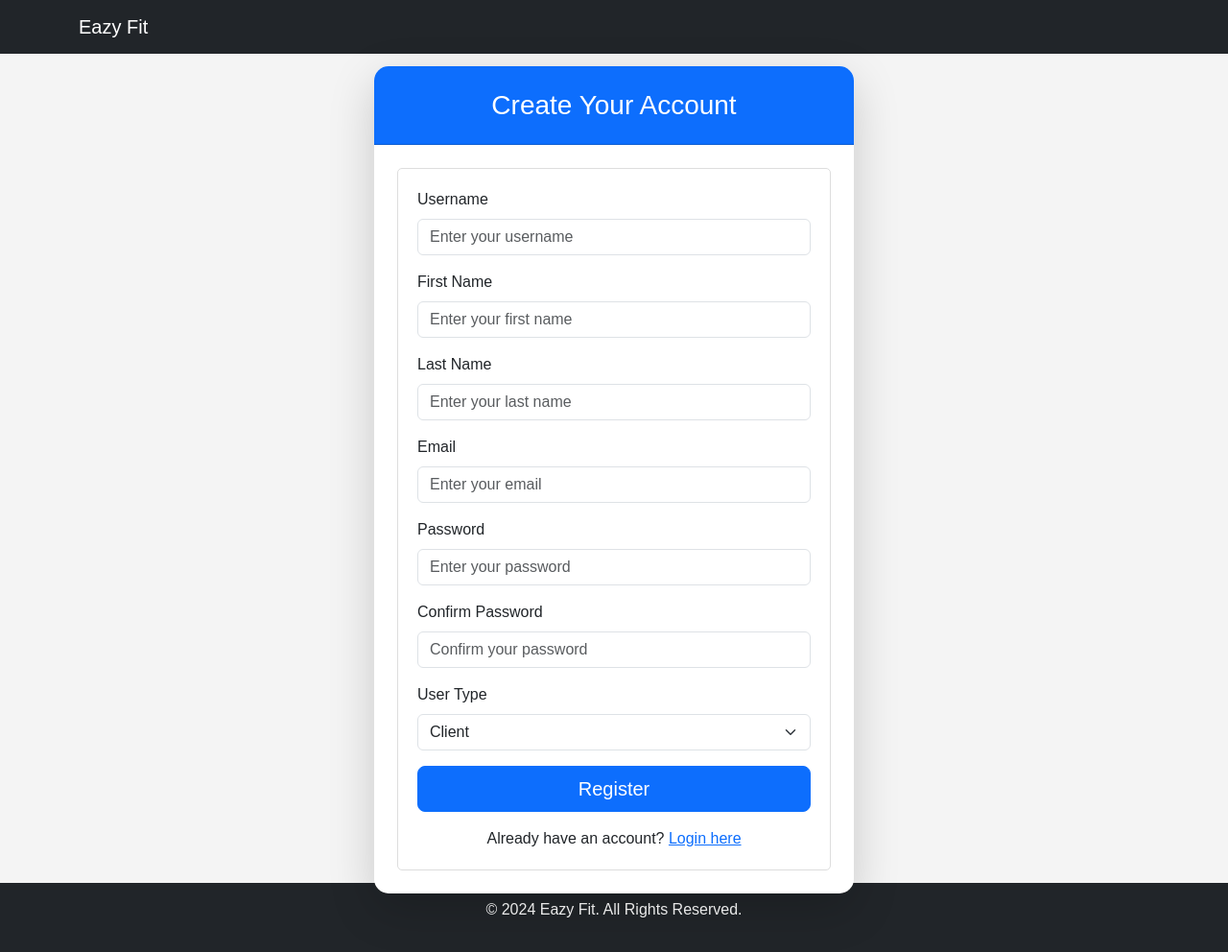
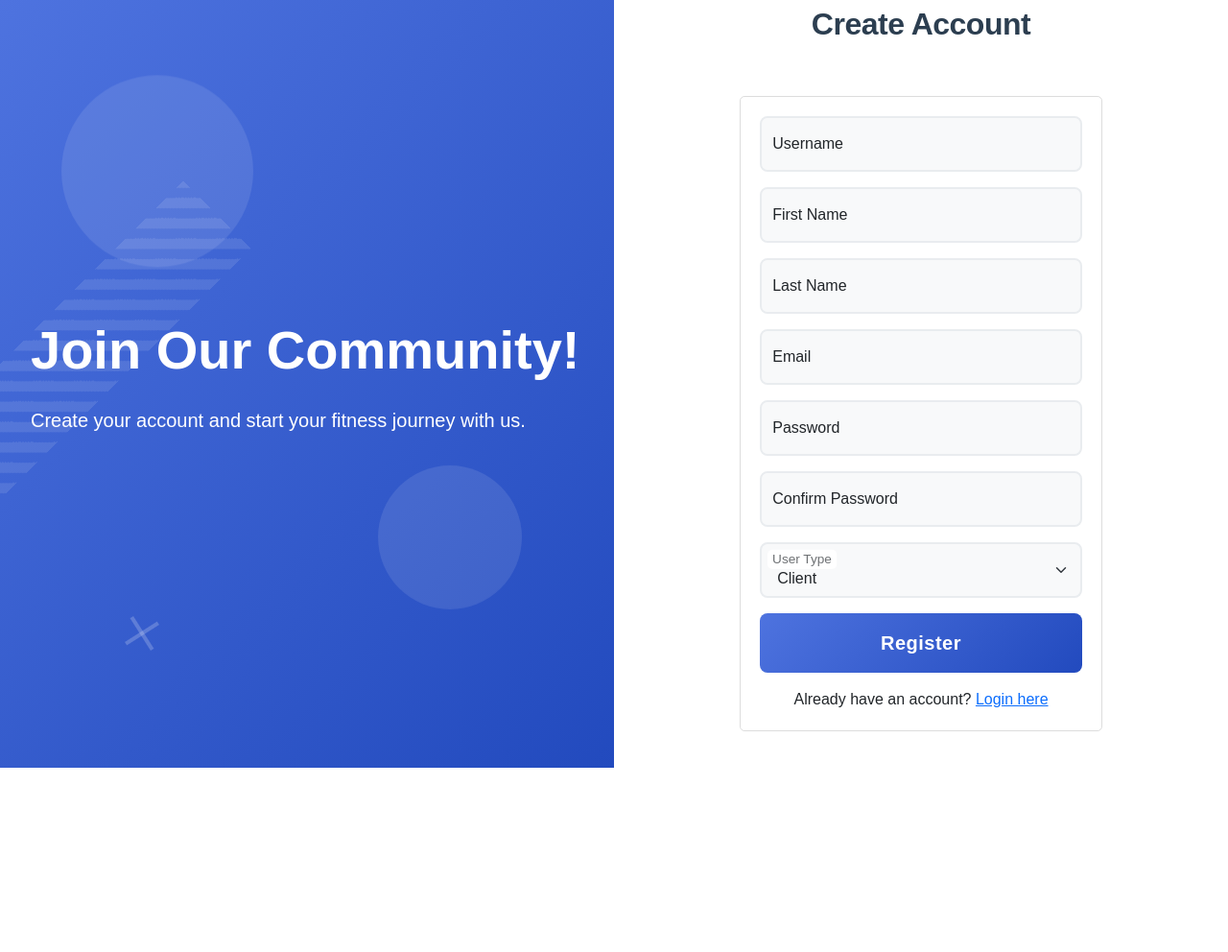
Before and after one commit to Pharoh0/easy-fit, a Django app: page /auth-users/register/ in a window 1280 px wide. Shown: the whole page at 96% size. After the commit the page ends 800 px from the top, so only its background shows below. Run offline with Django 4.2, Linux system fonts and the light colour scheme; parts of the project's set-up code (start-up, migrations or seed data) failed here and were passed over.

Commit message:
Refactored registration templates html form

```diff
--- a/apps/auth_users/templates/auth_users/register.html
+++ b/apps/auth_users/templates/auth_users/register.html
@@ -1,252 +1,88 @@
 {% extends 'base.html' %}
-
-{% comment %} {% extends 'base.html' %}
 
 {% block title %}Register{% endblock %}
 
-{% block content %}
-<h2>Register</h2>
-<!--<form method="post" id="register-form">-->
-<!--    {% csrf_token %}-->
-<!--    {{ form.as_p }}-->
-<!--    <button type="submit">Register</button>-->
-<!--</form>-->
+{% load static %}
 
-<form id="register-form" method="POST">
-    {% csrf_token %}
-
-    <div class="form-group">
-        <label for="username">Username:</label>
-        <input type="text" id="username" name="username" required>
-    </div>
-
-    <div class="form-group">
-        <label for="password">Password:</label>
-        <input type="password" id="password" name="password" required>
-    </div>
-
-    <div class="form-group">
-        <label for="password2">Confirm Password:</label>
-        <input type="password" id="password2" name="password2" required>
-    </div>
-
-    <div class="form-group">
-        <label for="first_name">First Name:</label>
-        <input type="text" id="first_name" name="first_name" required>
-    </div>
-
-    <div class="form-group">
-        <label for="last_name">Last Name:</label>
-        <input type="text" id="last_name" name="last_name" required>
-    </div>
-
-    <div class="form-group">
-        <label for="email">Email:</label>
-        <input type="email" id="email" name="email" required>
-    </div>
-
-    <div class="form-group">
-        <label for="user_type">User Type:</label>
-        <select id="user_type" name="user_type" required>
-            <option value="client">Client</option>
-            <option value="coach">Coach</option>
-            <option value="staff">Staff</option>
-        </select>
-    </div>
-
-    <button type="submit">Register</button>
-</form>
-
-
-
-<div id="error-messages"></div>
-
-<script>
-    document.getElementById('register-form').addEventListener('submit', function(event) {
-    event.preventDefault();
-
-    const form = event.target;
-    const formData = new FormData(form);
-    const csrfToken = document.querySelector('[name=csrfmiddlewaretoken]').value;
-
-    // Get the password and confirm password values
-    const password = formData.get('password');
-    const confirmPassword = formData.get('password2');
-
-    // Clear any previous error messages
-    document.querySelectorAll('.error-message').forEach(el => el.remove());
-
-    // Check if passwords match
-    if (password !== confirmPassword) {
-        const confirmPasswordField = document.querySelector('[name=password2]');
-        const errorElement = document.createElement('div');
-        errorElement.className = 'error-message';
-        errorElement.style.color = 'red';
-        errorElement.textContent = "Passwords do not match.";
-        confirmPasswordField.parentNode.insertBefore(errorElement, confirmPasswordField.nextSibling);
-        return;  // Stop form submission if passwords do not match
-    }
-
-    fetch("{% url 'auth_users:api-user-register' %}", {
-        method: 'POST',
-        body: formData,
-        headers: {
-            'X-CSRFToken': csrfToken,
-            'Accept': 'application/json',
-        }
-    })
-    .then(response => {
-        if (response.ok) {
-            return response.json();  // Parse JSON if response is OK
-        } else {
-            return response.json().then(data => {
-                // Here, we're dealing with validation errors
-                throw data;
-            });
-        }
-    })
-    .then(data => {
-        if (data.tokens) {
-            // Save the tokens to local storage
-            localStorage.setItem('access_token', data.tokens.access);
-            localStorage.setItem('refresh_token', data.tokens.refresh);
-
-            // Redirect on success
-            window.location.href = data.redirect_url;
-        }
-    })
-    .catch(errorData => {
-        if (errorData.errors) {
-            // Clear any previous error messages
-            document.querySelectorAll('.error-message').forEach(el => el.remove());
-
-            // Loop through each error and display it
-            errorData.errors.forEach(error => {
-                const field = document.querySelector(`[name=${error.attr}]`);
-                if (field) {
-                    const errorElement = document.createElement('div');
-                    errorElement.className = 'error-message';
-                    errorElement.style.color = 'red';
-                    errorElement.textContent = error.detail;
-                    field.parentNode.insertBefore(errorElement, field.nextSibling);
-                }
-            });
-        } else {
-            // Handle other errors (e.g., network issues)
-            console.error('Unexpected error:', errorData);
-            document.getElementById('error-messages').innerHTML = `<p>An unexpected error occurred. Please try again.</p>`;
-        }
-    });
-});
-
-// document.getElementById('register-form').addEventListener('submit', function(event) {
-//     event.preventDefault();
-//
-//     const form = event.target;
-//     const formData = new FormData(form);
-//     const csrfToken = document.querySelector('[name=csrfmiddlewaretoken]').value;
-//
-//     fetch("{% url 'auth_users:api-user-register' %}", {
-//         method: 'POST',
-//         body: formData,
-//         headers: {
-//             'X-CSRFToken': csrfToken,
-//             'Accept': 'application/json',
-//         }
-//     })
-//     .then(response => {
-//         if (response.ok) {
-//             return response.json();  // Parse JSON if response is OK
-//         } else {
-//             throw new Error('Registration failed. Please check your input.');
-//         }
-//     })
-//     .then(data => {
-//         if (data.tokens) {
-//             console.log("dateeeurl")
-//             // Use the redirect_url from the server response
-//             window.location.href = data.redirect_url;   // This should be the correct URL to redirect the user
-//                 } else {
-//                     let errors = '';
-//                     data.errors.forEach(error => {
-//                         errors += `<p>${error.attr}: ${error.detail}</p>`;
-//                     });
-//                     document.getElementById('error-messages').innerHTML = errors;
-//                 }
-//     })
-//     .catch(error => {
-//         console.error('Error occurred:', error.message);
-//         document.getElementById('error-messages').innerHTML = `<p>${error.message}</p>`;
-//     });
-// });
-
-
-</script>
-{% endblock %} {% endcomment %}
-
-
-
-{% block title %}Register{% endblock %}
+{% block extra_css %}
+<link rel="stylesheet" href="{% static 'auth_users/css/register.css' %}">
+{% endblock %}
 
 {% block content %}
-<div class="d-flex justify-content-center align-items-center vh-100">
-    <div class="card border-0 shadow-lg" style="width: 100%; max-width: 500px; border-radius: 15px;">
-        <!-- Card Header -->
-        <div class="card-header bg-primary text-white text-center py-4" style="border-top-left-radius: 15px; border-top-right-radius: 15px;">
-            <h3 class="mb-0">Create Your Account</h3>
+<div class="register-container">
+    <div class="row">
+        <!-- Left Section with Decorative Elements -->
+        <div class="col-md-6">
+            <div class="welcome-section text-white">
+                <div class="decorative-elements">
+                    <div class="circle"></div>
+                    <div class="circle"></div>
+                    <div class="wavy-line"></div>
+                    <div class="plus"></div>
                 </div>
-        <!-- Card Body -->
-        <div class="card-body p-4">
+                <h1 class="display-4 fw-bold mb-4">Join Our Community!</h1>
+                <p class="lead">Create your account and start your fitness journey with us.</p>
+            </div>
+        </div>
+        <!-- Right Section with Registration Form -->
+        <div class="col-md-6 bg-white">
+            <div class="register-card">
+                <div class="card-header text-center">
+                    <h2 class="fw-bold mb-0">Create Account</h2>
+                </div>
+                <div class="card-body">
                     <form id="register-form" method="POST">
                         {% csrf_token %}
                         <!-- Username -->
-                <div class="mb-3">
-                    <label for="username" class="form-label">Username</label>
+                        <div class="mb-3 form-floating">
                             <input type="text" id="username" name="username" class="form-control" placeholder="Enter your username" required>
+                            <label for="username">Username</label>
                         </div>
                         <!-- First Name -->
-                <div class="mb-3">
-                    <label for="first_name" class="form-label">First Name</label>
+                        <div class="mb-3 form-floating">
                             <input type="text" id="first_name" name="first_name" class="form-control" placeholder="Enter your first name" required>
+                            <label for="first_name">First Name</label>
                         </div>
                         <!-- Last Name -->
-                <div class="mb-3">
-                    <label for="last_name" class="form-label">Last Name</label>
+                        <div class="mb-3 form-floating">
                             <input type="text" id="last_name" name="last_name" class="form-control" placeholder="Enter your last name" required>
+                            <label for="last_name">Last Name</label>
                         </div>
                         <!-- Email -->
-                <div class="mb-3">
-                    <label for="email" class="form-label">Email</label>
+                        <div class="mb-3 form-floating">
                             <input type="email" id="email" name="email" class="form-control" placeholder="Enter your email" required>
+                            <label for="email">Email</label>
                         </div>
                         <!-- Password -->
-                <div class="mb-3">
-                    <label for="password" class="form-label">Password</label>
+                        <div class="mb-3 form-floating">
                             <input type="password" id="password" name="password" class="form-control" placeholder="Enter your password" required>
+                            <label for="password">Password</label>
                         </div>
                         <!-- Confirm Password -->
-                <div class="mb-3">
-                    <label for="password2" class="form-label">Confirm Password</label>
+                        <div class="mb-3 form-floating">
                             <input type="password" id="password2" name="password2" class="form-control" placeholder="Confirm your password" required>
+                            <label for="password2">Confirm Password</label>
                         </div>
                         <!-- User Type -->
-                <div class="mb-3">
-                    <label for="user_type" class="form-label">User Type</label>
+                        <div class="mb-3 form-floating">
                             <select id="user_type" name="user_type" class="form-select" required>
                                 <option value="client">Client</option>
                                 <option value="coach">Coach</option>
                                 <option value="staff">Staff</option>
                             </select>
+                            <label for="user_type">User Type</label>
                         </div>
                         <!-- Error Messages -->
                         <div id="error-messages" class="text-danger mb-3"></div>
                         <!-- Register Button -->
                         <div class="d-grid mb-3">
-                    <button type="submit" class="btn btn-primary btn-lg" style="border-radius: 8px;">Register</button>
+                            <button type="submit" class="btn btn-primary btn-lg">Register</button>
                         </div>
                         <!-- Login Link -->
                         <p class="text-center mb-0">Already have an account? <a href="{% url 'auth_users:user-login' %}" class="text-primary">Login here</a></p>
                     </form>
+                </div>
+            </div>
         </div>
     </div>
 </div>
```
Lines whose indentation alone changed are shown as unchanged.
